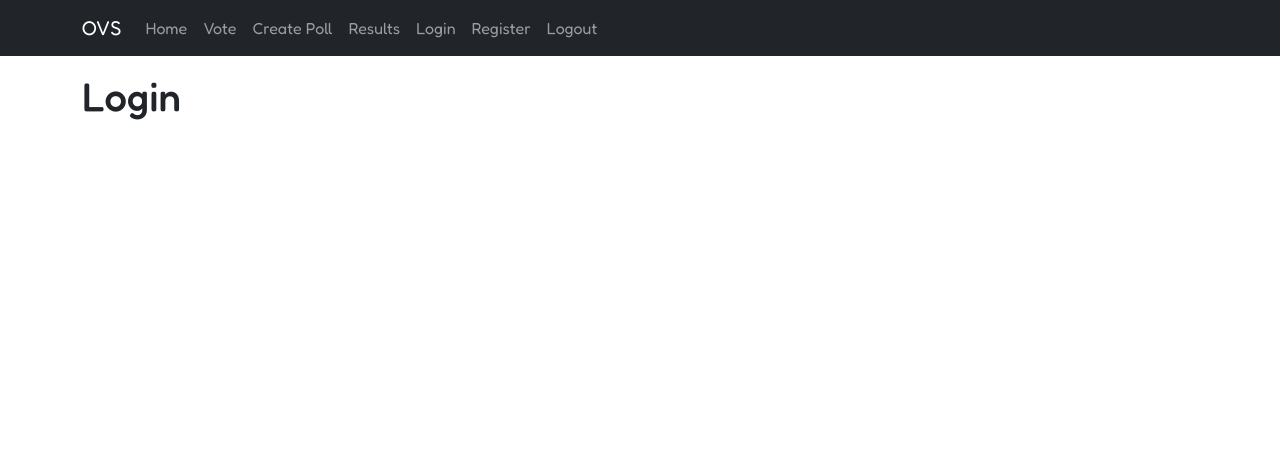
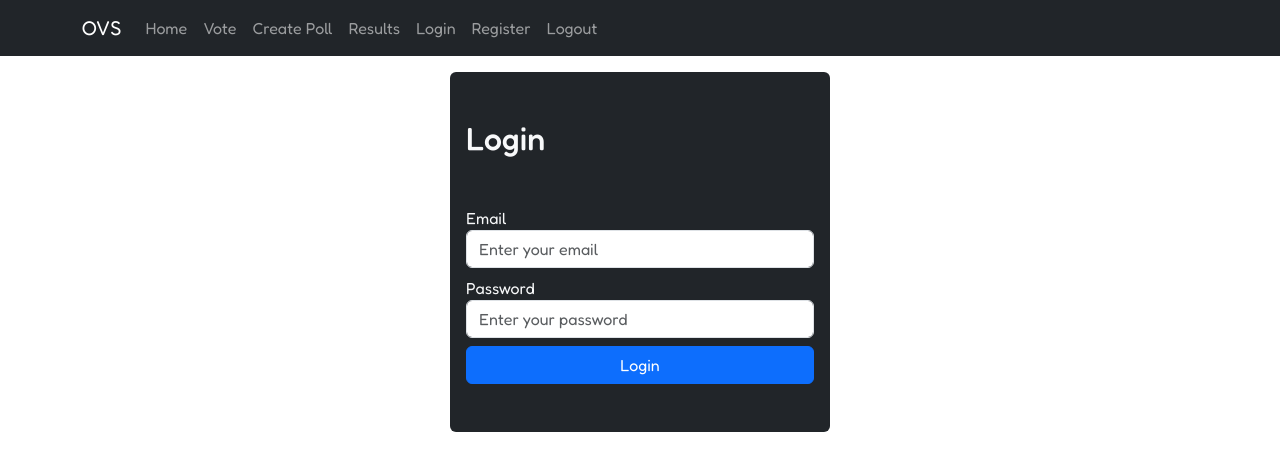
Before and after one commit to whdev36/flask-voting-system, a Flask app: page /login in a window 1280 px wide. Shown: the top 471 px of the page. Run offline with Flask 3, Linux system fonts and the light colour scheme; some libraries are stand-ins or nearby versions.

Commit message:
login form

```diff
--- a/app/auth.py
+++ b/app/auth.py
@@ -1,14 +1,25 @@
-from flask import Blueprint, render_template, flash, redirect, url_for
-from .forms import RegisterForm
+from flask import Blueprint, render_template, flash, redirect, url_for, request
+from .forms import RegisterForm, LoginForm
 from .models import User
 from . import db
 from werkzeug.security import generate_password_hash,  check_password_hash
+from flask_login import login_user
 
 auth = Blueprint('auth', __name__)
 
-@auth.route('/login')
+@auth.route('/login', methods=['GET', 'POST'])
 def login():
-	return render_template('login.html')
+	form = LoginForm()
+	if form.validate_on_submit():
+		user = User.query.filter_by(email=form.email.data).first()
+		if user and check_password_hash(user.password, form.password.data):
+			login_user(user)
+			flash('Logged in successfully!', 'success')
+			next_page = request.args.get('next')
+			return redirect(next) if next_page else redirect(url_for('views.home'))
+		else:
+			flash('Invalid email or password. Please try again!', 'danger')
+	return render_template('login.html', form=form)
 
 @auth.route('/register', methods=['GET', 'POST'])
 def register():
--- a/app/templates/login.html
+++ b/app/templates/login.html
@@ -1,5 +1,21 @@
 {% extends 'base.html' %}
 {% block title %}Login{% endblock %}
 {% block content %}
-	<h1>Login</h1>
+	<div class="row">
+		<div class="col-md-4 offset-md-4 bg-dark px-3 py-5 text-light rounded">
+			<form class="d-grid" method="post">
+				<h2 class="mb-5">Login</h2>
+				{{ form.hidden_tag() }}
+				<div class="mb-2">
+					{{ form.email.label }}
+					{{ form.email(class='form-control', placeholder='Enter your email') }}
+				</div>
+				<div class="mb-2">
+					{{ form.password.label }}
+					{{ form.password(class='form-control', placeholder='Enter your password') }}
+				</div>
+				{{ form.submit(class='btn btn-primary') }}
+			</form>
+		</div>
+	</div>
 {% endblock %}
```
